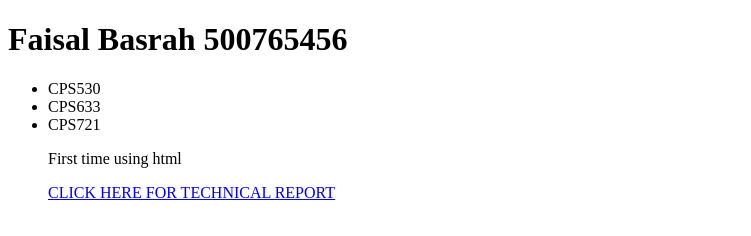
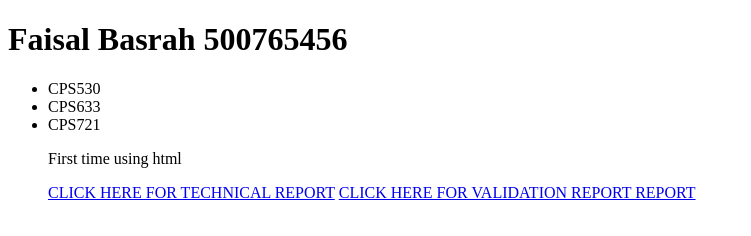
Before and after one commit to faisalbasrah/CPS530LAB01, a plain HTML site: page index.html in a window 1280 px wide. Shown: the whole page, without its empty margins (0-751 px from the left). Drawn offline with Linux system fonts and the light colour scheme.

Commit message:
Update index.html

```diff
--- a/index.html
+++ b/index.html
@@ -15,5 +15,7 @@
 <p>First time using html</p>
 
 <a href=“./labreport.html”>CLICK HERE FOR TECHNICAL REPORT</a>
+<a href=“./labreport.html”>CLICK HERE FOR VALIDATION REPORT REPORT</a>
+
 </body>
 </html>
```
